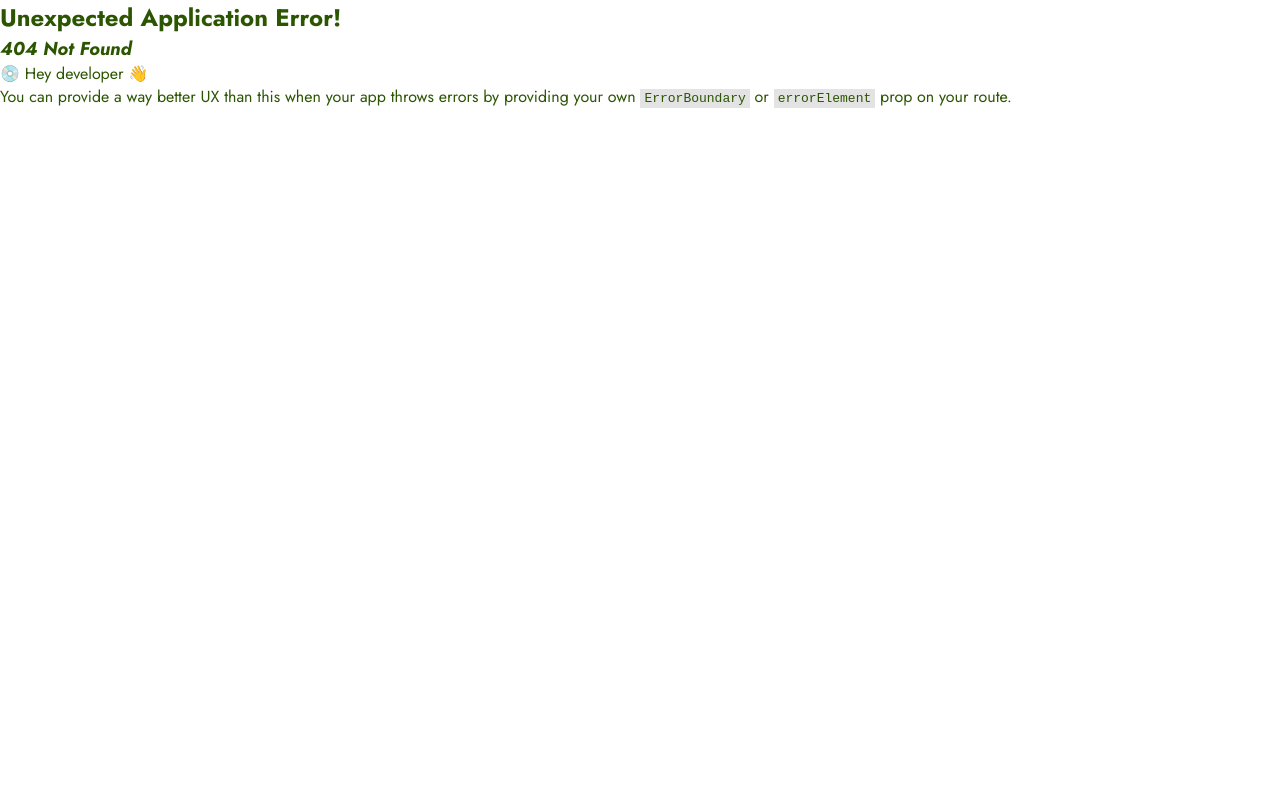
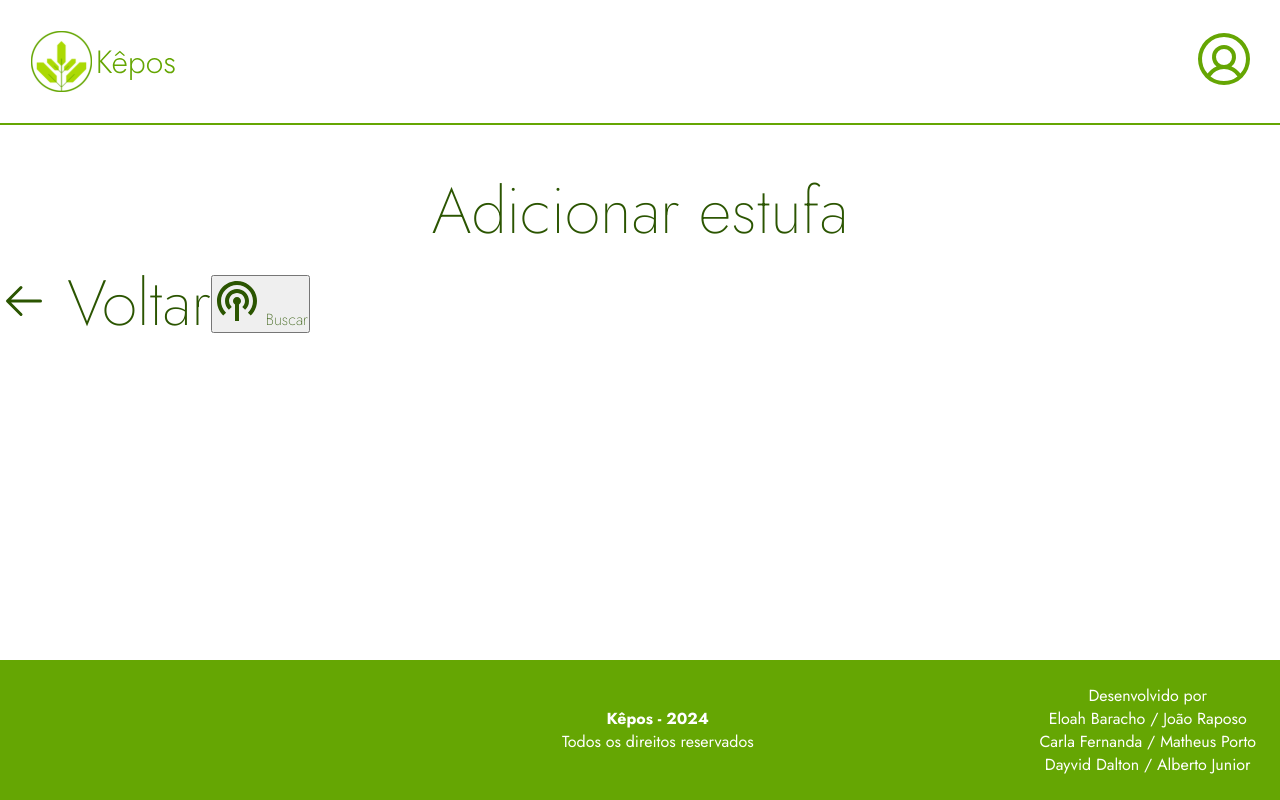
Before and after one commit to Project-Kepos/kepos-front-end, a React (Vite) app: page /dashboard/add-greenhouse in a window 1280 px wide. Before the commit this address had no page. Built offline with nearby package versions, Linux system fonts and the light colour scheme; sample sign-in values are in the browser's storage.

Commit message:
Add Greenhouse

```diff
--- a/src/components/header/index.jsx
+++ b/src/components/header/index.jsx
@@ -16,7 +16,7 @@ export function Header({ authenticated = false }) {
   return (
     <header className={styles.header}>
       <img src={logoHorizontal} alt="Logo da plataforma Kêpos" />
-      <Link className={styles.profile} to="/" aria-label="Perfil do usuário">
+      <Link className={styles.profile} to="/dashboard/add-greenhouse" aria-label="Perfil do usuário">
         <PiUserCircle size="4rem" />
       </Link>
     </header>
--- a/src/pages/my-account/index.jsx
+++ b/src/pages/add-greenhouse/index.jsx
@@ -5,7 +5,7 @@ import { MdPodcasts } from 'react-icons/md'
 import styles from './styles.module.css'
 import { Link } from 'react-router-dom'
 
-export function MyAccount (){
+export function AddGreenhouse (){
 
 return (
 
--- a/src/routes.jsx
+++ b/src/routes.jsx
@@ -6,7 +6,7 @@ import { Greenhouse } from './pages/greenhouse'
 import { Home } from './pages/home'
 import { LandingPage } from './pages/landing-page'
 import { SignIn } from './pages/sign-in'
-import { MyAccount } from './pages/my-account'
+import { AddGreenhouse } from './pages/add-greenhouse'
 
 export const router = createBrowserRouter([
   // Rotas comuns (header e footer)
@@ -26,8 +26,8 @@ export const router = createBrowserRouter([
       },
       {
         // Dashboard Minha Conta
-        path: 'my-account',
-        element: <MyAccount />
+        path: 'add-greenhouse',
+        element: <AddGreenhouse/>
       }
     ],
   },
```
Also changed, not shown: src/pages/add-greenhouse/styles.module.css (renamed from src/pages/my-account/styles.module.css).
